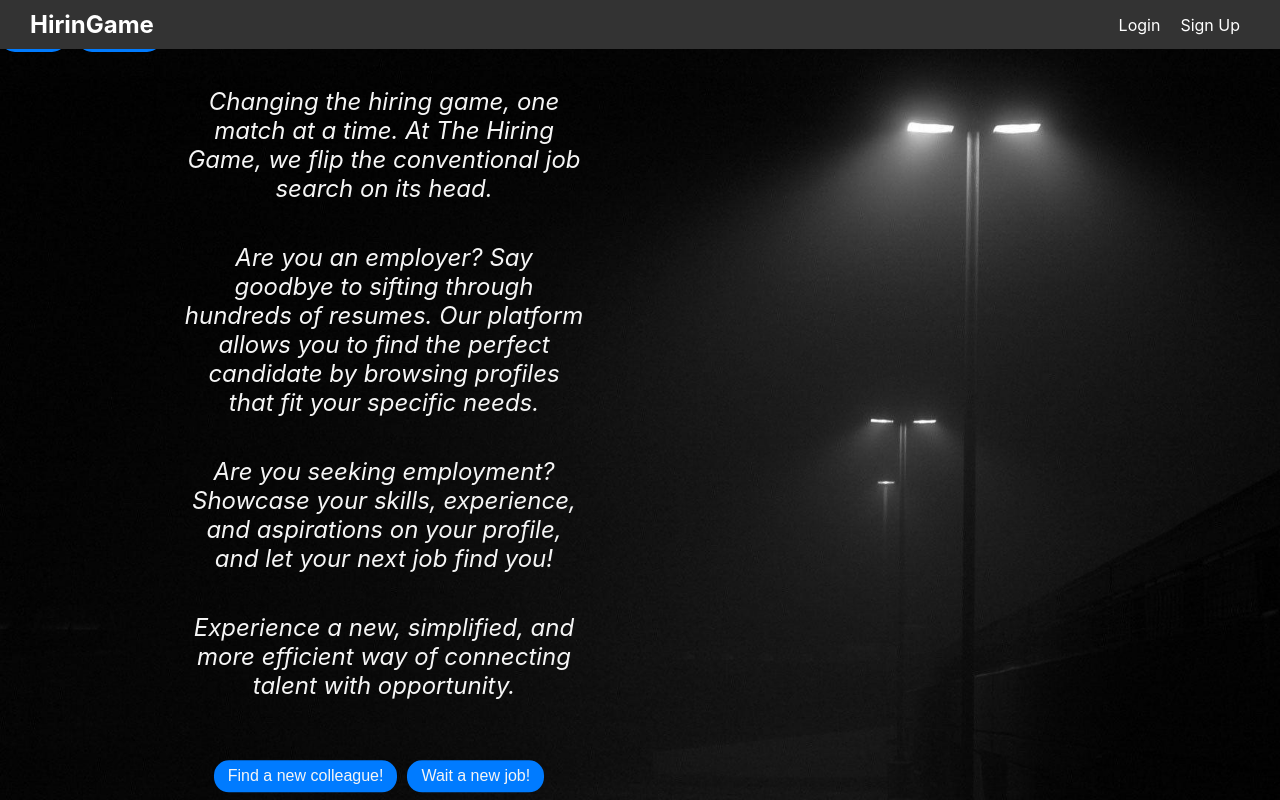
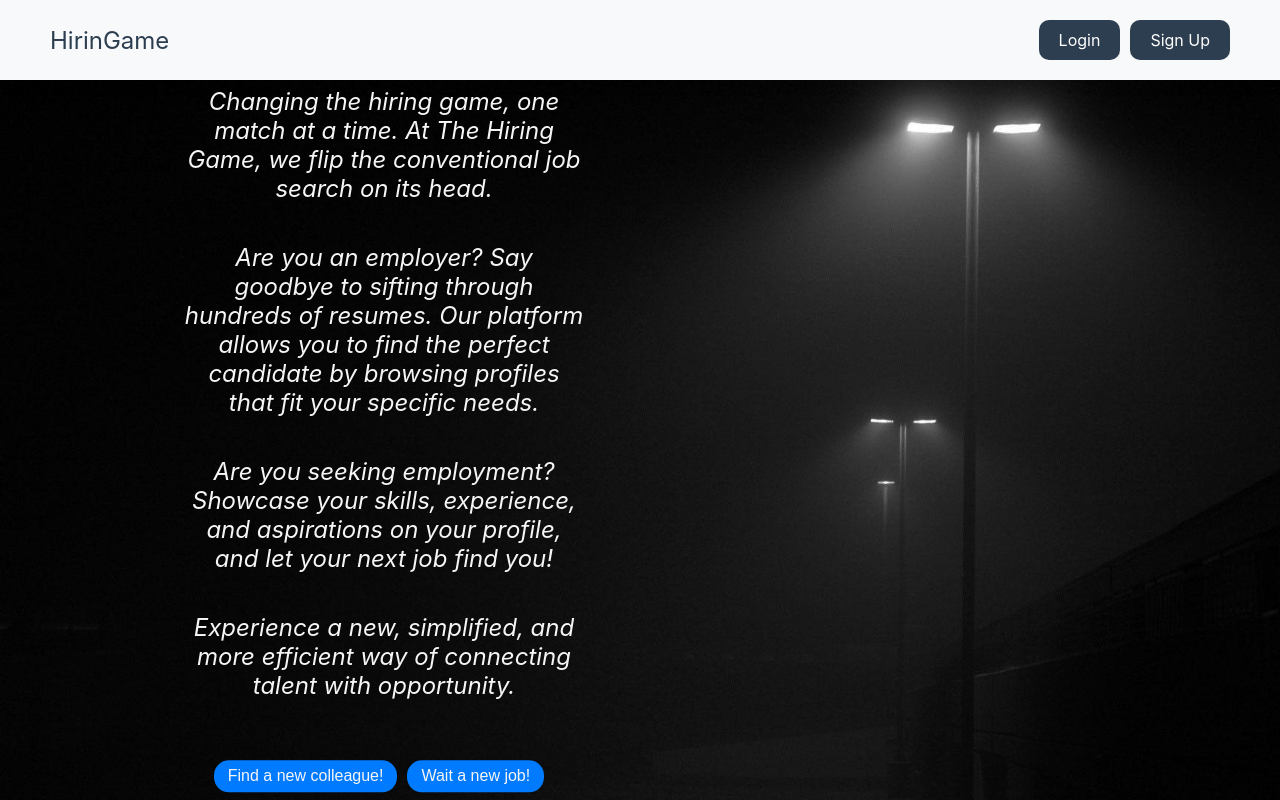
Before and after one commit to mehrdadzeinali/HiringGameFront, a React (Create React App) app in the folder front/: page / in a window 1280 px wide. Built offline with nearby package versions, Linux system fonts and the light colour scheme.

Commit message:
update header style

```diff
--- a/front/src/components/Header/Header.css
+++ b/front/src/components/Header/Header.css
@@ -2,26 +2,39 @@
     display: flex;
     justify-content: space-between;
     align-items: center;
-    padding: 10px 30px;
-    background-color: #333;
-    color: #fff;
+    padding: 20px 50px;
+    background-color: #F8F9FA;
+    box-shadow: 0 5px 15px rgba(0, 0, 0, 0.05);
 }
 
 .logo {
-    font-size: 24px;
-    font-weight: bold;
-    color: #fff;
+    font-size: 1.5em;
+    color: #2C3E50;
     text-decoration: none;
 }
 
+.auth-buttons {
+    display: flex;
+    gap: 10px;
+}
+
 .auth-buttons a {
-    margin: 0 10px;
-    color: #fff;
     text-decoration: none;
+    color: #FFFFFF;
+    background-color: #2C3E50;
+    padding: 10px 20px;
+    border-radius: 10px;
+    transition: all 0.3s ease;
+}
+
+.auth-buttons a:hover {
+    box-shadow: 0 4px 8px rgba(0, 0, 0, 0.08);
+    transform: translateY(-3px);
 }
 
 .profile img {
-    width: 30px;
-    height: 30px;
+    width: 40px;
+    height: 40px;
     border-radius: 50%;
+    object-fit: cover;
 }
```
